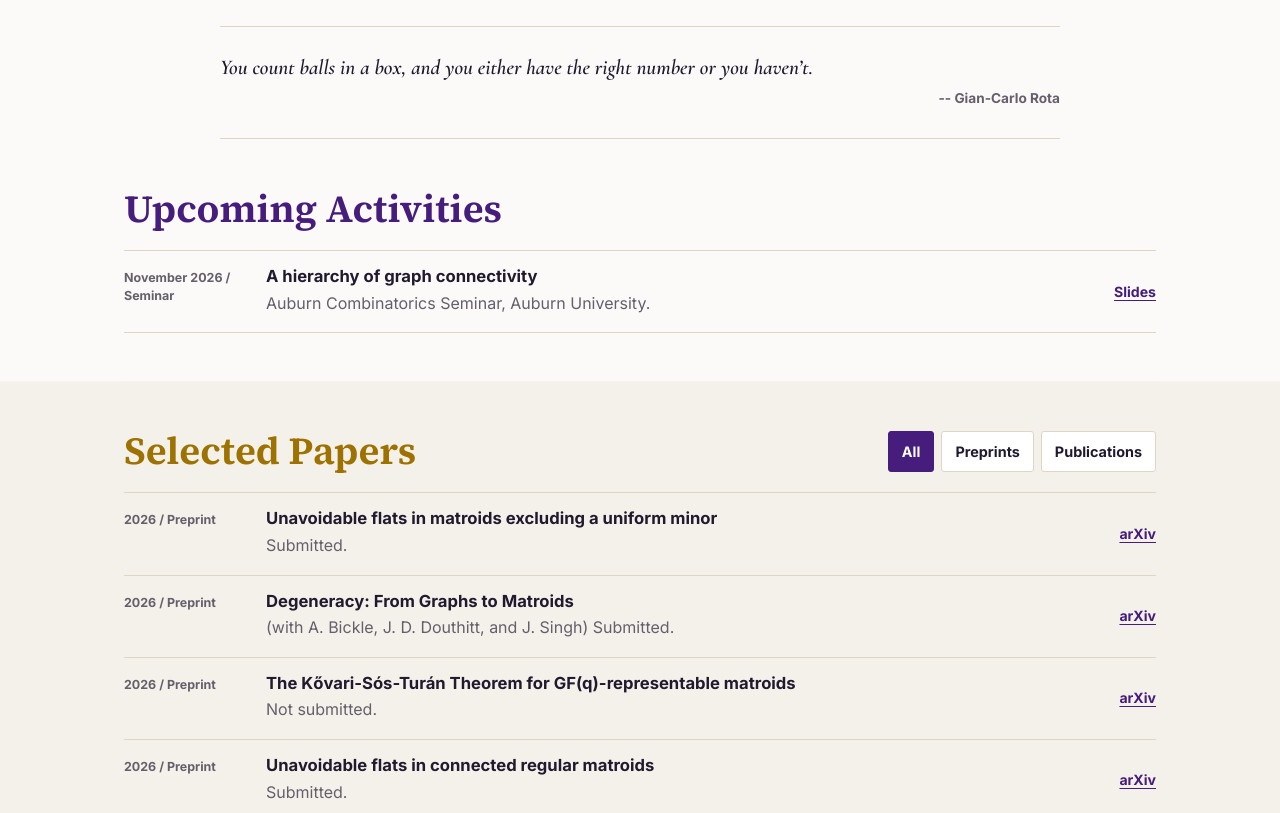
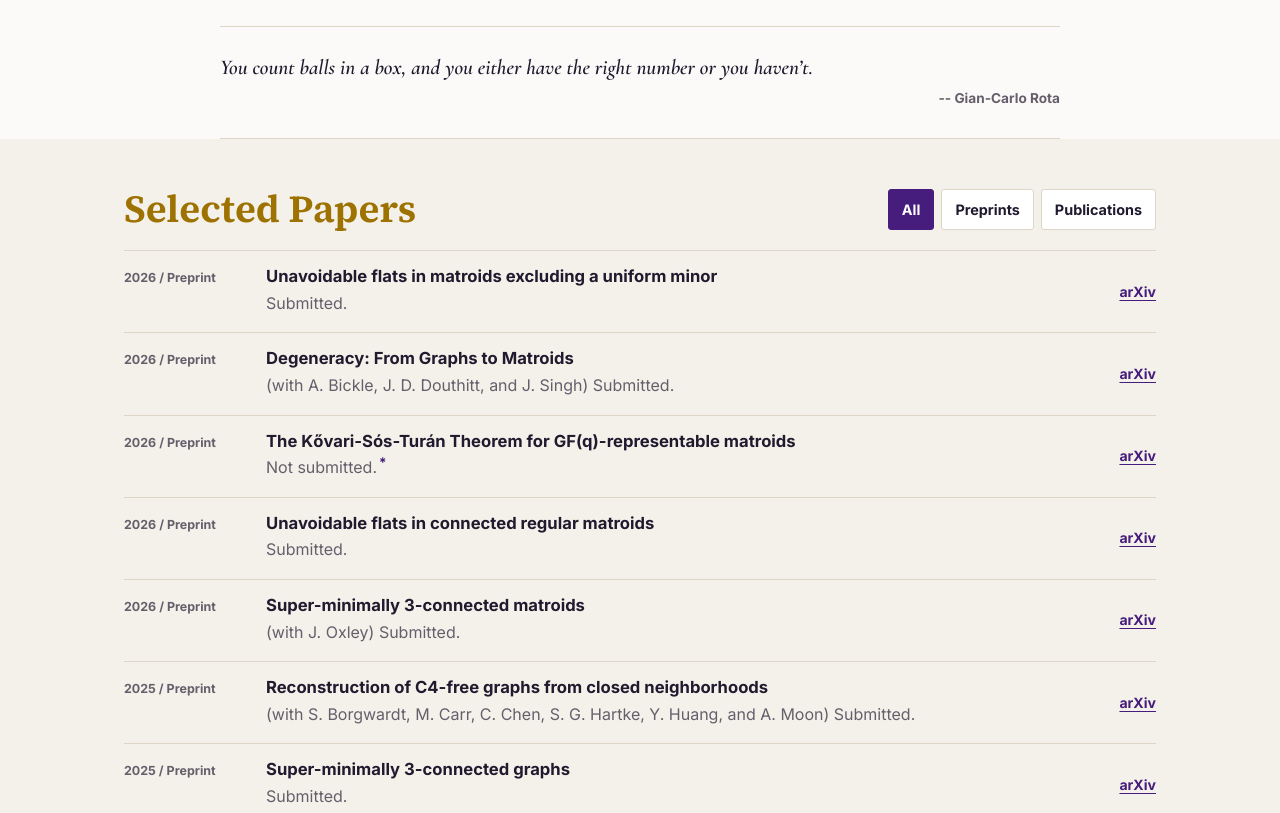
Before and after one commit to GYWayne/GYWayne.github.io, a plain HTML site: page index.html in a window 1280 px wide. Shown: the part 500-1313 px from the top of the page. Drawn offline with nearby package versions, Linux system fonts and the light colour scheme.

Commit message:
Clarify KST preprint note and archive Auburn talk

```diff
--- a/index.html
+++ b/index.html
@@ -63,22 +63,6 @@
         </blockquote>
       </section>
 
-      <section class="section" id="upcoming" aria-labelledby="upcoming-title">
-        <div class="section-heading">
-          <div>
-            <h2 id="upcoming-title">Upcoming Activities</h2>
-          </div>
-        </div>
-        <ol class="publication-list">
-          <li class="talk-row">
-            <p class="pub-meta">November 2026 / Seminar</p>
-            <h3>A hierarchy of graph connectivity</h3>
-            <p>Auburn Combinatorics Seminar, Auburn University.</p>
-            <a href="slides-auburn-hierarchy-connectivity-2026.html">Slides</a>
-          </li>
-        </ol>
-      </section>
-
       <section class="section section-tinted" id="publications" aria-labelledby="publications-title">
         <div class="section-heading with-controls">
           <div>
@@ -107,7 +91,18 @@
           <li class="publication" data-type="preprint">
             <p class="pub-meta">2026 / Preprint</p>
             <h3>The Kővari-Sós-Turán Theorem for GF(q)-representable matroids</h3>
-            <p>Not submitted.</p>
+            <details class="publication-note">
+              <summary aria-label="Not submitted. Submission explanation" title="Show or hide the explanation">Not submitted.<sup aria-hidden="true">*</sup></summary>
+              <p>
+                We realized that our main upper bound can be obtained relatively
+                directly using Lemma 4.1 of
+                <a href="https://doi.org/10.1093/qmath/haae060">Vector space Ramsey numbers and weakly Sidorenko affine configurations</a>
+                by Bryce Frederickson and Liana Yepremyan. Their later preprint,
+                <a href="https://arxiv.org/abs/2610.02177">Generic solutions to symmetric linear equations</a>,
+                gives a more general result with supersaturation (Theorem 1.18).
+                We therefore decided not to submit this paper.
+              </p>
+            </details>
             <a href="https://arxiv.org/abs/2607.15226">arXiv</a>
           </li>
           <li class="publication" data-type="preprint">
@@ -209,6 +204,12 @@
           <h2 id="talks-title">Selected Presentations</h2>
         </div>
         <ol class="publication-list">
+          <li class="talk-row">
+            <p class="pub-meta">2026 November / Seminar</p>
+            <h3>A hierarchy of graph connectivity</h3>
+            <p>Auburn Combinatorics Seminar, Auburn University.</p>
+            <a href="slides-auburn-hierarchy-connectivity-2026.html">Slides</a>
+          </li>
           <li class="talk-row">
             <p class="pub-meta">2026 October / Seminar</p>
             <h3>Turán problems in matroids representable over finite fields</h3>
--- a/styles.css
+++ b/styles.css
@@ -41,7 +41,8 @@ a:hover {
 }
 
 a:focus-visible,
-button:focus-visible {
+button:focus-visible,
+.publication-note > summary:focus-visible {
   outline: 3px solid var(--gold);
   outline-offset: 3px;
 }
@@ -314,10 +315,32 @@ h3 {
 }
 
 .publication p:not(.pub-meta),
-.talk-row p:not(.pub-meta) {
+.talk-row p:not(.pub-meta),
+.publication-note {
   grid-area: details;
   margin: 0;
   color: var(--muted);
+}
+
+.publication-note > summary {
+  width: fit-content;
+  cursor: pointer;
+  list-style: none;
+}
+
+.publication-note > summary::-webkit-details-marker {
+  display: none;
+}
+
+.publication-note sup {
+  margin-left: 2px;
+  color: var(--accent);
+  font-weight: 700;
+  line-height: 0;
+}
+
+.publication-note[open] > p {
+  margin-top: 8px;
 }
 
 .publication > a,
```
